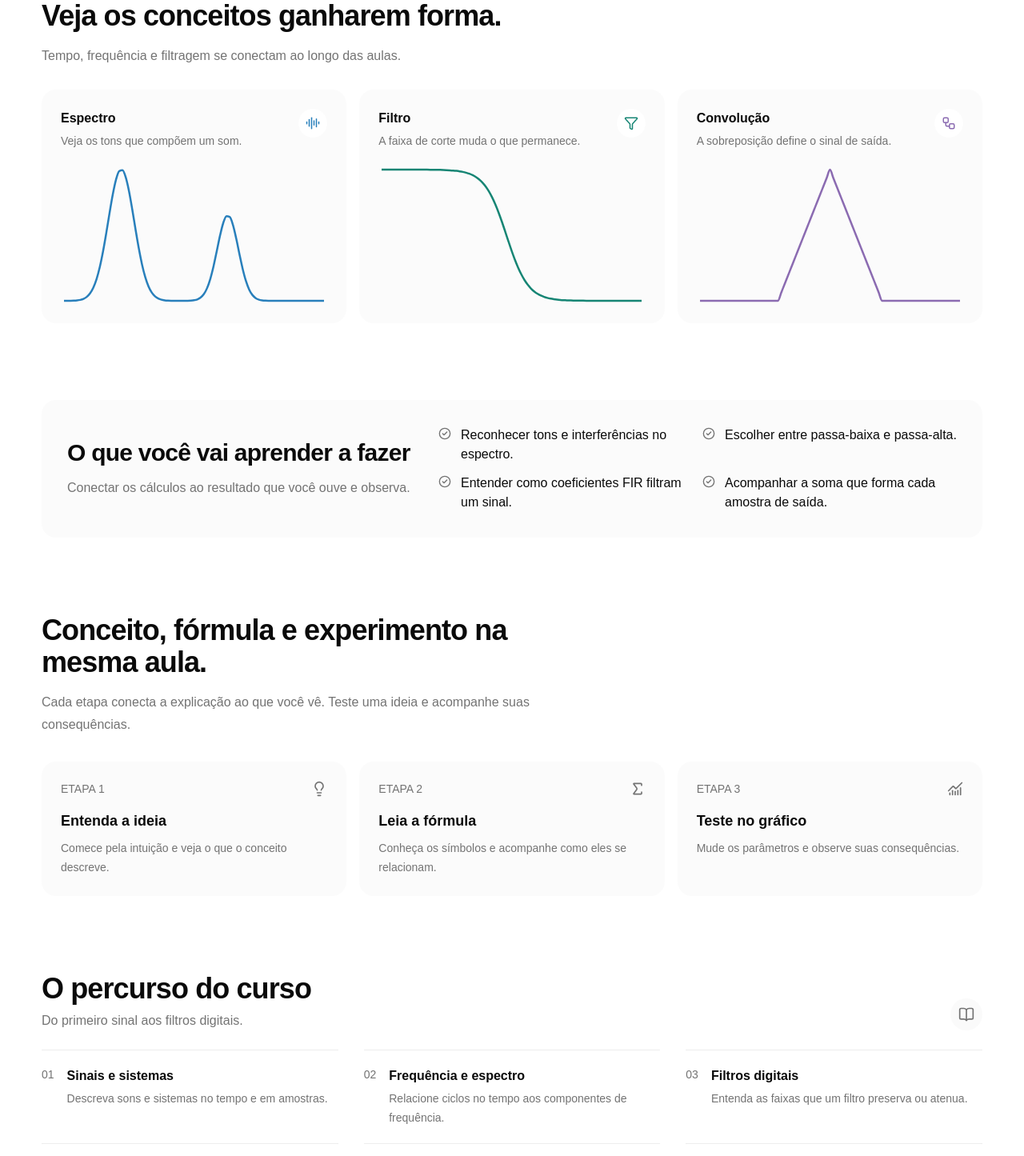
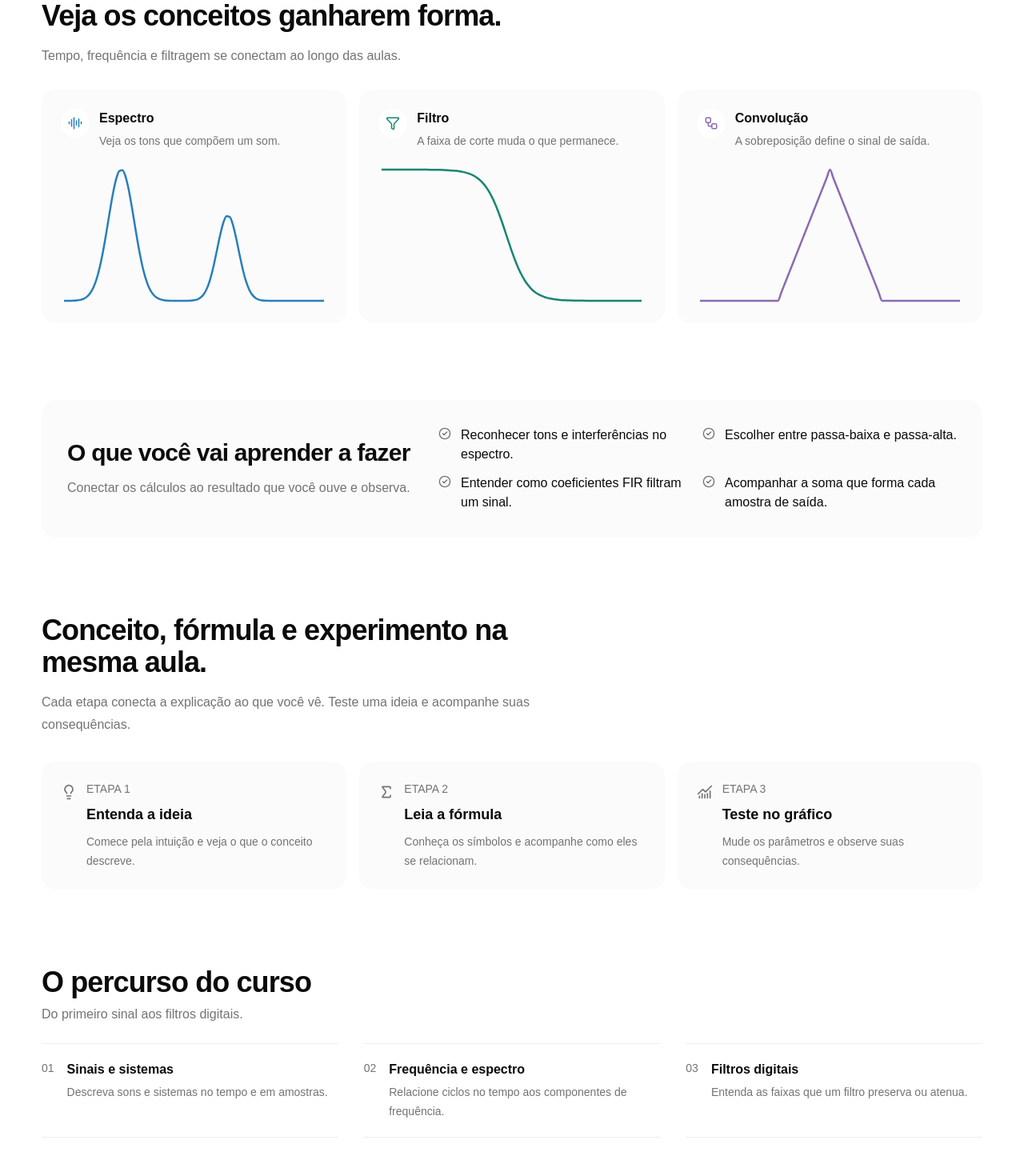
Before and after one commit to nayetdet/filterlab, a React (Vite) app: page / in a window 1280 px wide. Shown: the part 880-2325 px from the top of the page at 80% size. Built offline with nearby package versions, Linux system fonts and the light colour scheme.

Commit message:
style(home): simplify and refine section layouts

```diff
--- a/src/components/charts/home/previews.tsx
+++ b/src/components/charts/home/previews.tsx
@@ -20,13 +20,7 @@ export const ChartPreviews = () => (
             key={chart.title}
             className="rounded-2xl bg-muted/40 p-5 sm:p-6"
           >
-            <div className="flex items-start justify-between gap-4">
-              <div>
-                <h3 className="font-semibold">{chart.title}</h3>
-                <p className="mt-1 text-sm/6 text-muted-foreground">
-                  {chart.description}
-                </p>
-              </div>
+            <div className="flex items-start gap-3">
               <span
                 className="grid size-9 shrink-0 place-items-center rounded-full bg-background"
                 style={{ color: chart.color }}
@@ -34,6 +28,12 @@ export const ChartPreviews = () => (
               >
                 <Icon className="size-[18px]" />
               </span>
+              <div>
+                <h3 className="font-semibold">{chart.title}</h3>
+                <p className="mt-1 text-sm/6 text-muted-foreground">
+                  {chart.description}
+                </p>
+              </div>
             </div>
             <div className="mt-4 h-40 sm:h-44">
               <ResponsiveContainer width="100%" height="100%">
--- a/src/components/home/course-roadmap.tsx
+++ b/src/components/home/course-roadmap.tsx
@@ -1,9 +1,8 @@
-import { BookOpen } from 'lucide-react';
 import { courseModules } from '@/data/course';
 
 export const CourseRoadmap = () => (
   <section>
-    <div className="mb-6 flex items-end justify-between gap-4">
+    <div className="mb-6">
       <div>
         <h2 className="text-3xl font-semibold tracking-tight sm:text-4xl">
           O percurso do curso
@@ -11,9 +10,6 @@ export const CourseRoadmap = () => (
         <p className="mt-2 text-muted-foreground">
           Do primeiro sinal aos filtros digitais.
         </p>
-      </div>
-      <div className="grid size-10 place-items-center rounded-full bg-muted/50">
-        <BookOpen className="size-5 text-muted-foreground" />
       </div>
     </div>
     <div className="grid gap-x-8 gap-y-0 sm:grid-cols-2 lg:grid-cols-3">
--- a/src/components/home/learning-steps.tsx
+++ b/src/components/home/learning-steps.tsx
@@ -14,14 +14,21 @@ export const LearningSteps = () => (
     <div className="mt-7 grid gap-4 md:mt-8 md:grid-cols-3">
       {learningSteps.map(({ title, description, icon: Icon }, index) => (
         <article key={title} className="rounded-2xl bg-muted/40 p-5 sm:p-6">
-          <div className="flex items-start justify-between gap-4">
-            <p className="text-sm font-medium text-muted-foreground tabular-nums">
-              ETAPA {index + 1}
-            </p>
-            <Icon className="size-5 text-muted-foreground" aria-hidden="true" />
+          <div className="flex items-start gap-3">
+            <Icon
+              className="mt-1 size-5 shrink-0 text-muted-foreground"
+              aria-hidden="true"
+            />
+            <div>
+              <p className="text-sm font-medium text-muted-foreground tabular-nums">
+                ETAPA {index + 1}
+              </p>
+              <h3 className="mt-2 text-lg font-semibold">{title}</h3>
+              <p className="mt-2 text-sm/6 text-muted-foreground">
+                {description}
+              </p>
+            </div>
           </div>
-          <h3 className="mt-4 text-lg font-semibold">{title}</h3>
-          <p className="mt-2 text-sm/6 text-muted-foreground">{description}</p>
         </article>
       ))}
     </div>
```
